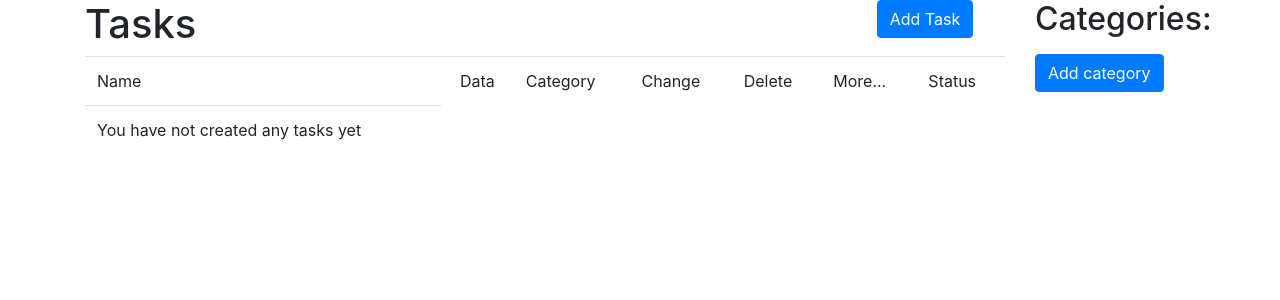
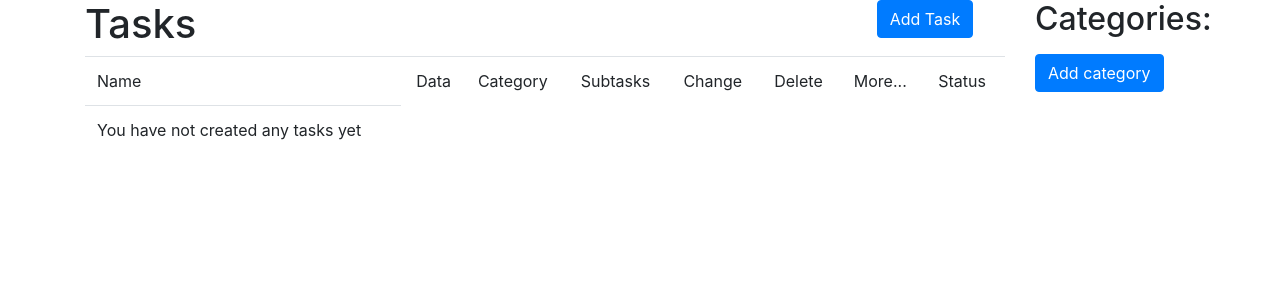
Before and after one commit to Chenger1/toDoApp-v3, a Django app: page / in a window 1280 px wide. Shown: the part 56-356 px from the top of the page. Run offline with Django 3.2, Linux system fonts and the light colour scheme; the visitor is signed in with stand-in values (Sample User, id 1); data that the repository does not hold is empty.

Commit message:
update: Add subtasks column to main table

```diff
--- a/todo/tasks/templates/task/list.html
+++ b/todo/tasks/templates/task/list.html
@@ -21,6 +21,7 @@
                     <td>Name</td>
                     <td class="text-center">Data</td>
                     <td>Category</td>
+                    <td>Subtasks</td>
                     <td>Change</td>
                     <td>Delete</td>
                     <td>More...</td>
@@ -32,6 +33,7 @@
                                 <td>{{ task.title }}</td>
                                 <td>{{ task.created }}</td>
                                 <td>{{ task.category }}</td>
+                                <td>{{ task.subtasks.count }}</td>
                                 <td>
                                     <a href="{% url 'tasks:update_task' task.slug %}"><button class="btn btn-primary">Edit</button></a>
                                 </td>
```
